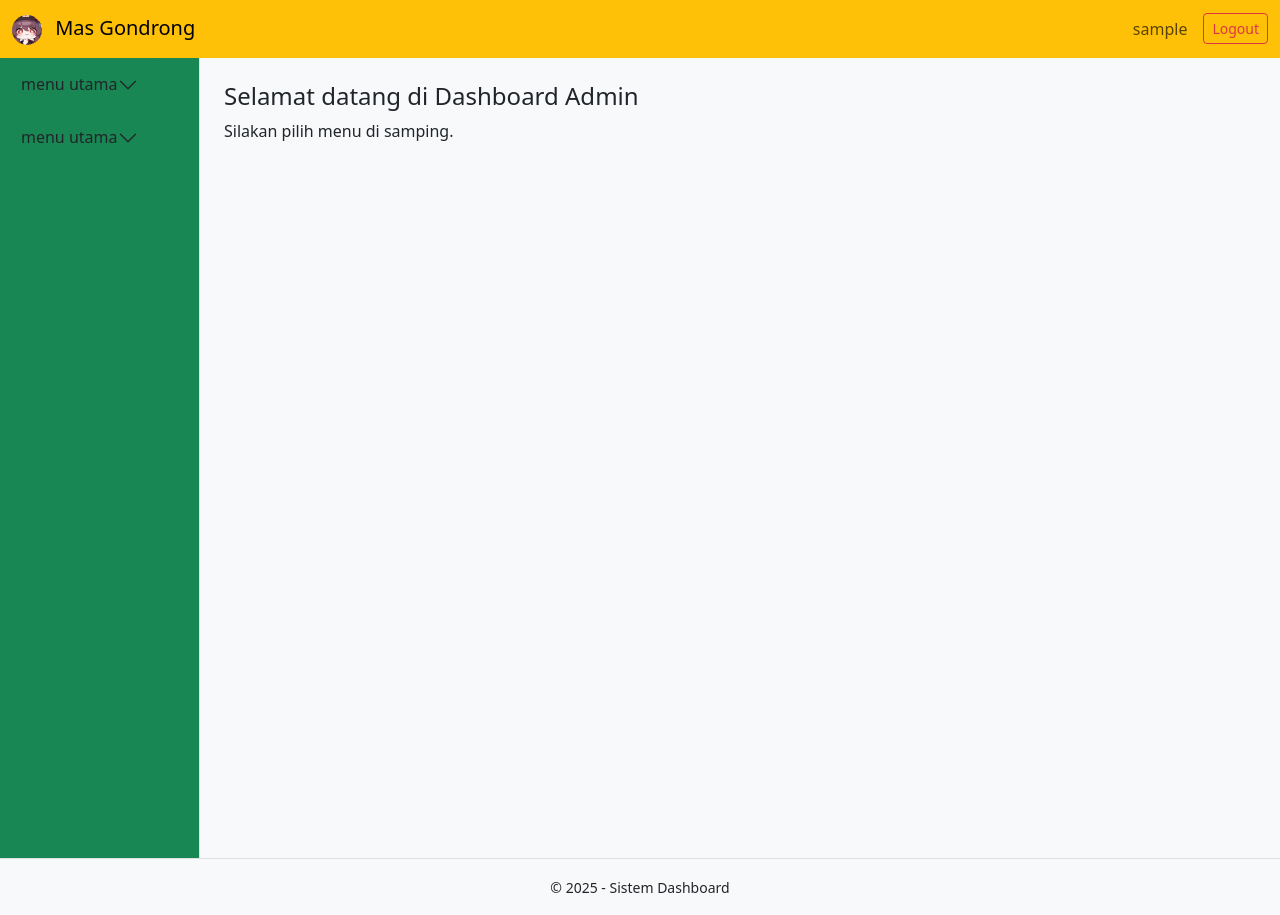
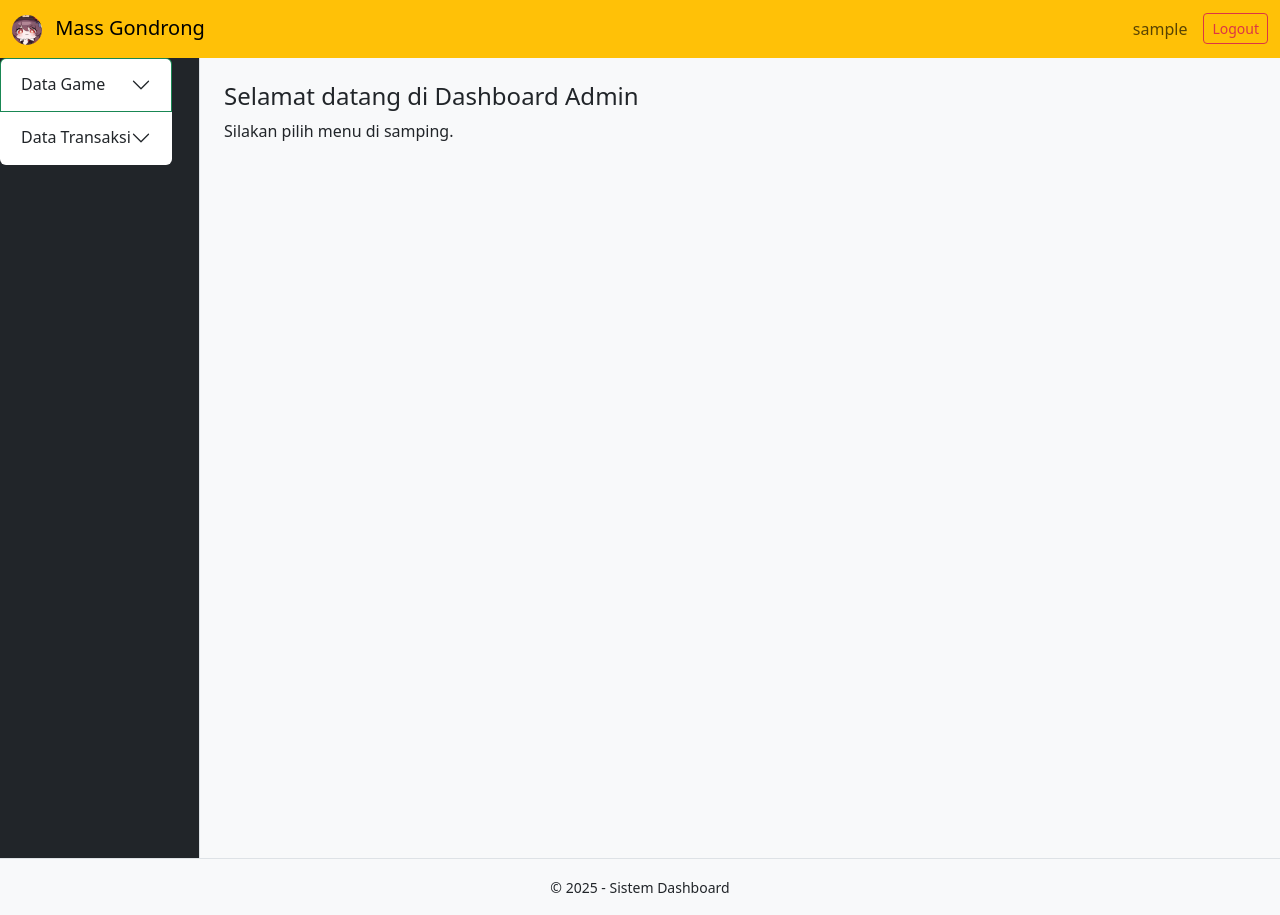
Before and after one commit to SyahrulRamadhan-123/Toko_TopUp_Indo_Purchase, a PHP site: page /index.php?page=dashboard in a window 1280 px wide. Run offline with PHP 8.4, Linux system fonts and the light colour scheme; the visitor is signed in with stand-in values (Sample User, id 1).

Commit message:
penambahan beberaoa file baru untuk  page dashboard seperti footer-dashboard, header-dashboard, sidebar-dashboard dan juga memodifikasi bebrapa code seperti asstes style dan beberapa perubahan di dashboard terkait sidebar dan juga tampilan, serta koneksi link href antar page.

```diff
--- a/app/dashboard.php
+++ b/app/dashboard.php
@@ -7,64 +7,26 @@
         <link rel="stylesheet" href="assets/style.css">
     <link href="https://cdn.jsdelivr.net/npm/bootstrap@5.3.6/dist/css/bootstrap.min.css" rel="stylesheet" integrity="sha384-4Q6Gf2aSP4eDXB8Miphtr37CMZZQ5oXLH2yaXMJ2w8e2ZtHTl7GptT4jmndRuHDT" crossorigin="anonymous">
 </head>
+<?php
+    include "app/layout-dashboard.php/header-dashboard.php";
+?>
+
 <body class="bg-light">
 
 <!-- Navbar -->
-<nav class="navbar navbar-expand-lg navbar-light bg-warning fixed-top">
-    <div class="container-fluid">
-        <a class="navbar-brand" href="#">
-            <img src="assets/images/navbar/pp.jpeg" alt="logo" width="30" height="30" class="rounded-circle me-2">
-            Mas Gondrong
-        </a>
-        <div class="d-flex align-items-center">
-            <span class="navbar-text me-3">
-                <?= $_SESSION['username']; ?>
-            </span>
-            <a href="index.php?page=logout" class="btn btn-outline-danger btn-sm">Logout</a>
-        </div>
-    </div>
-</nav>
+
 
 <!-- Main layout -->
 <div class="d-flex" style="margin-top: 58px;">
-    <div class="nav bg-success border-end" style="width: 200px; min-height: 100vh;">
+    <div class="nav bg-dark bs-light border-end" style="width: 200px; min-height: 100vh;">
+<?php
+    include "app/layout-dashboard.php/sidebar-dashboard.php";
+
+?>
 
 
-    <div class="accordion" id="induk">
-        <div class="accordion-item bg-success">
-            <h2 class="accordion-header" id="h2-accordion">
-                <button class="accordion-button collapsed bg-success" type="button" arial-expanded="false" data-bs-toggle="collapse" data-bs-target="#target-collapse" aria-controls="target-collapse" id="accordion-color-button">
-                    menu utama
-                </button>
-            </h2>
-            <div class="accordion-collapse collapse" id="target-collapse" data-bs-parent="#induk" aria-labelledby="#h2-accordion">
-                <div class="accordion-body">
-                    <ul class="unstyled-list">
-                        <li><a href="#">sub menu 1</a></li>
-                        <li><a href="#">sub menu 2</a></li>
-                    </ul>
-                </div>
-            </div>
-        </div>
-        <div class="accordion-item bg-success">
-            <h2 class="accordion-header" id="h2-accordion-2">
-                <button class="accordion-button collapsed bg-success" type="button" arial-expanded="false" data-bs-toggle="collapse" data-bs-target="#target-collapse-2" aria-controls="target-collapse-2" id="accordion-color-button">
-                    menu utama
-                </button>
-            </h2>
-            <div class="accordion-collapse collapse" id="target-collapse-2" data-bs-parent="#induk-" aria-labelledby="#h2-accordion-2">
-                <div class="accordion-body">
-                    <ul class="unstyled-list">
-                        <li><a href="#">sub menu 1</a></li>
-                        <li><a href="#">sub menu 2</a></li>
-                    </ul>
-                </div>
-            </div>
-        </div>
-    </div>
 
-
-    </div>
+</div>
 
     <!-- Content -->
     <div class="flex-grow-1 p-4">
@@ -76,10 +38,10 @@
 </div>
 
 <!-- Footer -->
-<footer class="text-center py-3 bg-light border-top mt-auto">
-    <small>&copy; <?= date('Y') ?> - Sistem Dashboard</small>
-</footer>
+<?php
+    include "app/layout-dashboard.php/footer-dashboard.php";
 
+?>
 <!-- JS -->
 <script src="https://cdn.jsdelivr.net/npm/bootstrap@5.3.6/dist/js/bootstrap.bundle.min.js" integrity="sha384-j1CDi7MgGQ12Z7Qab0qlWQ/Qqz24Gc6BM0thvEMVjHnfYGF0rmFCozFSxQBxwHKO" crossorigin="anonymous"></script>
 </body>
--- /dev/null
+++ b/app/layout-dashboard.php/footer-dashboard.php
@@ -0,0 +1,3 @@
+<footer class="text-center py-3 bg-light border-top mt-auto">
+    <small>&copy; <?= date('Y') ?> - Sistem Dashboard</small>
+</footer>
--- /dev/null
+++ b/app/layout-dashboard.php/header-dashboard.php
@@ -0,0 +1,14 @@
+<nav class="navbar navbar-expand-lg navbar-light bg-warning fixed-top">
+    <div class="container-fluid">
+        <a class="navbar-brand" href="#">
+            <img src="assets/images/navbar/pp.jpeg" alt="logo" width="30" height="30" class="rounded-circle me-2">
+            Mass Gondrong
+        </a>
+        <div class="d-flex align-items-center">
+            <span class="navbar-text me-3">
+                <?= $_SESSION['username']; ?>
+            </span>
+            <a href="index.php?page=logout" class="btn btn-outline-danger btn-sm">Logout</a>
+        </div>
+    </div>
+</nav>
--- /dev/null
+++ b/app/layout-dashboard.php/sidebar-dashboard.php
@@ -0,0 +1,51 @@
+<?php
+$page = $_GET['page'] ?? '';
+
+$isMenuOpenGame = in_array($page, ['data_rekapan', 'data_riwayat', 'input_item_game', 'kelola_data_game']);
+$isMenuOpenTransaksi = in_array($page, ['data_riwayat', 'data_rekapan']);
+?>
+
+
+<div class="accordion" id="induk">
+                <!-- Menu Data Game -->
+                <div class="accordion-item bg-success">
+                    <h2 class="accordion-header" id="h2-accordion">
+                        <button class="accordion-button <?= $isMenuOpenGame ? '' : 'collapsed' ?>" type="button"
+                            aria-expanded="<?= $isMenuOpenGame ? 'true' : 'false' ?>" data-bs-toggle="collapse"
+                            data-bs-target="#target-collapse" aria-controls="target-collapse" id="accordion-color-button">
+                            Data Game
+                        </button>
+                    </h2>
+                    <div id="target-collapse"
+                        class="accordion-collapse collapse <?= $isMenuOpenGame ? 'show' : '' ?>"
+                        aria-labelledby="h2-accordion" data-bs-parent="#induk">
+                        <div class="accordion-body" id="accordion-bg-solid">
+                            <ul class="list-unstyled">
+                                <li><a href="?page=input_item_game">Input Item Game</a></li>
+                                <li><a href="?page=kelola_data_game">Kelola Data Game</a></li>
+                            </ul>
+                        </div>
+                    </div>
+                </div>
+
+                <!-- Menu Data Transaksi -->
+                <div class="accordion-item">
+                    <h2 class="accordion-header" id="h2-accordion-2">
+                        <button class="accordion-button <?= $isMenuOpenTransaksi ? '' : 'collapsed' ?>" type="button"
+                            aria-expanded="<?= $isMenuOpenTransaksi ? 'true' : 'false' ?>" data-bs-toggle="collapse"
+                            data-bs-target="#target-collapse-2" aria-controls="target-collapse-2">
+                            Data Transaksi
+                        </button>
+                    </h2>
+                    <div id="target-collapse-2"
+                        class="accordion-collapse collapse <?= $isMenuOpenTransaksi ? 'show' : '' ?>"
+                        aria-labelledby="h2-accordion-2" data-bs-parent="#induk">
+                        <div class="accordion-body">
+                            <ul class="list-unstyled">
+                                <li><a href="#">Data Riwayat Transaksi</a></li>
+                                <li><a href="#">Data Rekapan</a></li>
+                            </ul>
+                        </div>
+                    </div>
+                </div>
+</div>
--- /dev/null
+++ b/app/page-dashboard/data_rekapan.php
@@ -0,0 +1 @@
+hello world data-rekapan
--- /dev/null
+++ b/app/page-dashboard/kelola_data_game.php
@@ -0,0 +1 @@
+hello wordl kelola_data_ga
--- /dev/null
+++ b/app/service/proses_input.php
@@ -0,0 +1,4 @@
+<?php
+
+echo "ini adalah peroses input";
+exit();
--- a/assets/style.css
+++ b/assets/style.css
@@ -32,3 +32,7 @@
 .accordion {
   --bs-accordion-border-color: transparent !important;
 }
+
+#accordion-bg-solid{
+    background-color: pink;
+}
--- a/index.php
+++ b/index.php
@@ -18,6 +18,10 @@
     case 'pubg' : include 'app/page/pubg.php'; break;
     case 'dashboard' : include 'app/dashboard.php'; break;
     case 'view' : include 'app/view.php'; break;
+    case 'data_rekapan' : include 'app/page-dashboard/data_rekapan.php'; break;
+    case 'data_riwayat' : include 'app/page-dashboard/data_riwayat_transaksi.php'; break;
+    case 'input_item_game' : include 'app/page-dashboard/input_item_game.php'; break;
+    case 'kelola_data_game' : include 'app/page-dashboard/kelola_data_game.php'; break;
 
     case 'login' : include 'users/login.php'; break;
     case 'register' : include 'users/register.php'; break;
```
Also changed, not shown: app/page-dashboard/input_item_game.php (added, +14 -0 lines), app/page-dashboard/data_produk.php (deleted), app/page-dashboard/data_riwayat_transaksi.php (added), app/page-dashboard/input_data_produk.php (deleted).
